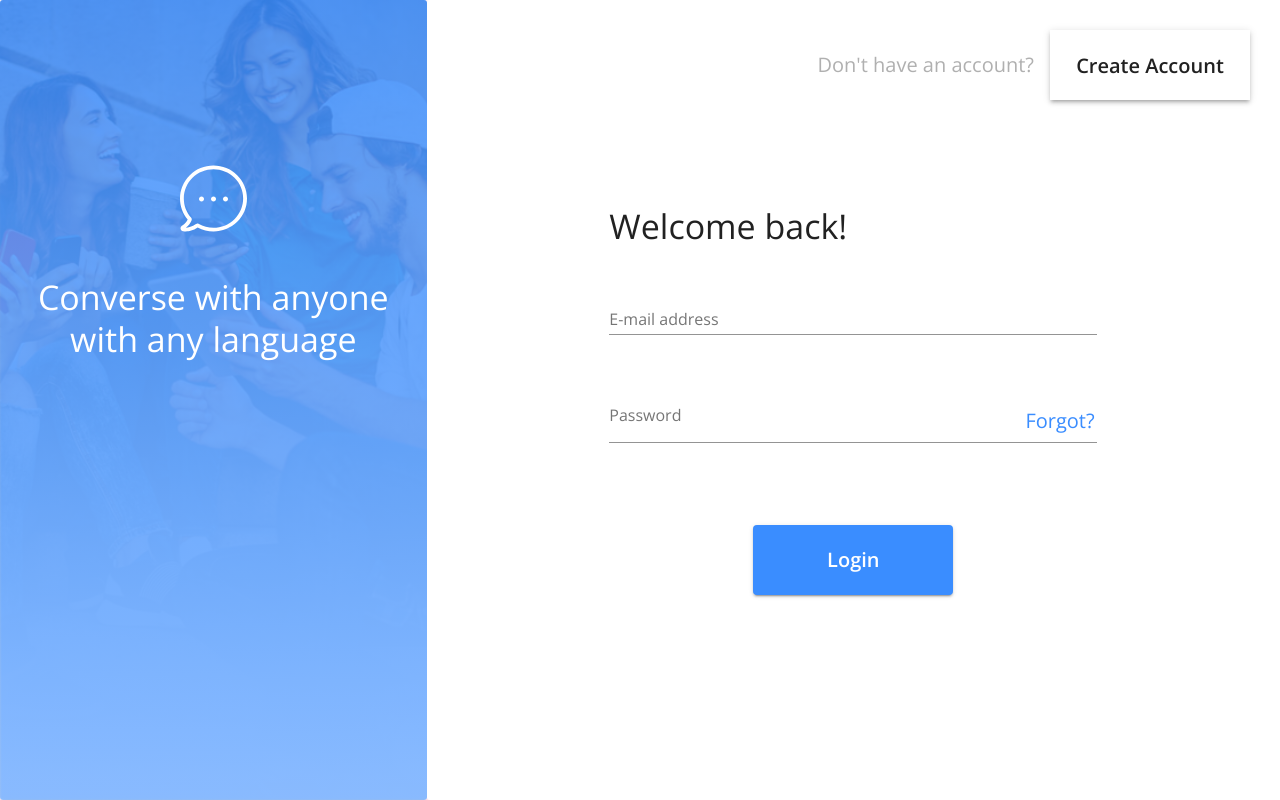
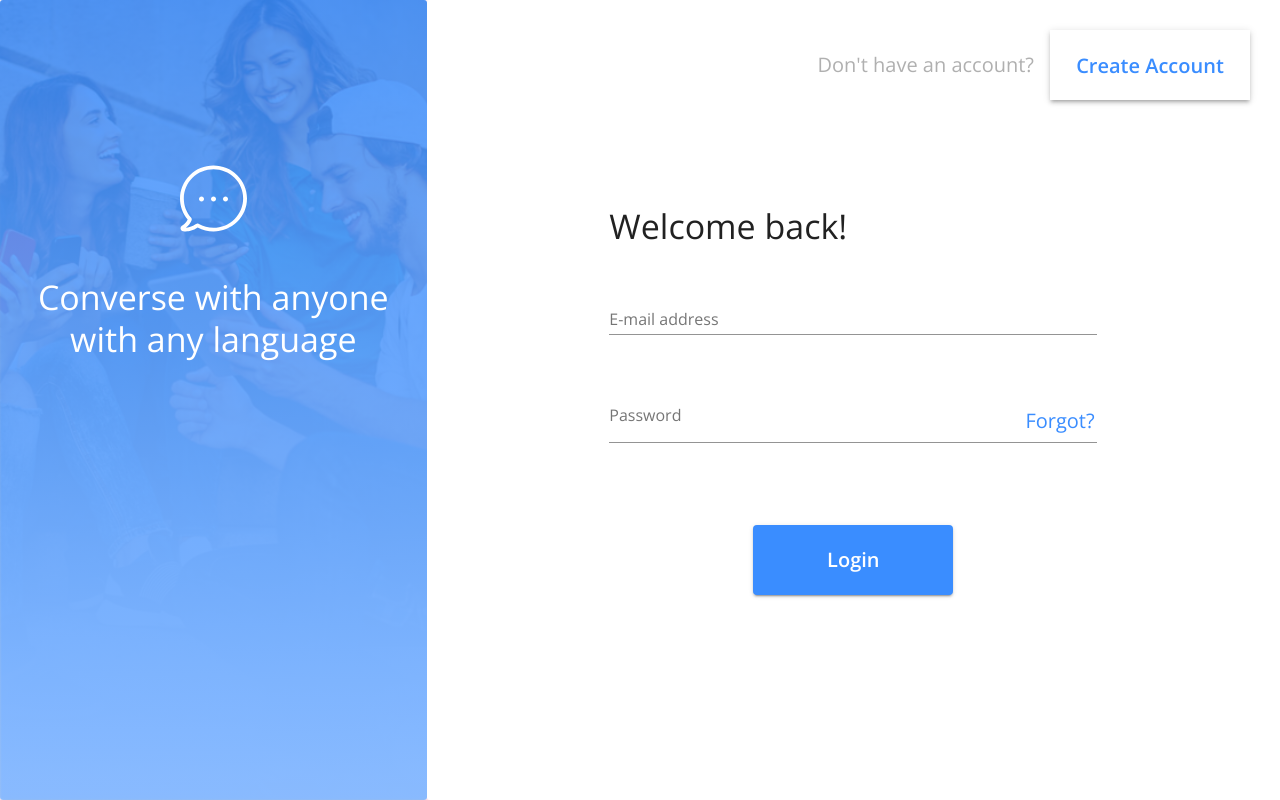
Before and after one commit to tianhaoyao/chat-app, a React (Create React App) app in the folder client/: page /login in a window 1280 px wide. Built offline with nearby package versions, Linux system fonts and the light colour scheme; no server answers.

Commit message:
btn color change

```diff
--- a/client/src/LoginForm.js
+++ b/client/src/LoginForm.js
@@ -1,7 +1,7 @@
 import React from "react";
 import { Redirect, useHistory } from "react-router-dom";
 import { connect } from "react-redux";
-import { makeStyles} from '@material-ui/core/styles';
+import { makeStyles, withStyles} from '@material-ui/core/styles';
 import {
   Grid,
   Box,
@@ -37,6 +37,12 @@ const useStyles = makeStyles({
 
 });
 
+const SwitchButton = withStyles({
+  label: {
+    color: '#3A8DFF'
+  },
+})(Button);
+
 
 const LoginForm = (props) => {
   const classes = useStyles();
@@ -63,9 +69,9 @@ const LoginForm = (props) => {
           </Grid>
           <Grid item>
             <Box boxShadow={3}>
-              <Button onClick={() => history.push("/register")} className={classes.button}>
+              <SwitchButton onClick={() => history.push("/register")} className={classes.button}>
                   Create Account
-              </Button>
+              </SwitchButton>
             </Box>
           </Grid>
         </Grid>
--- a/client/src/SignupForm.js
+++ b/client/src/SignupForm.js
@@ -1,5 +1,5 @@
 import React, { useState } from "react";
-import { makeStyles} from '@material-ui/core/styles';
+import { makeStyles, withStyles} from '@material-ui/core/styles';
 import { Redirect, useHistory } from "react-router-dom";
 import { connect } from "react-redux";
 
@@ -40,6 +40,12 @@ const useStyles = makeStyles({
 
 });
 
+const SwitchButton = withStyles({
+  label: {
+    color: '#3A8DFF'
+  },
+})(Button);
+
 
 const Login = (props) => {
   const history = useHistory();
@@ -75,9 +81,9 @@ const Login = (props) => {
           </Grid>
           <Grid item>
             <Box boxShadow={3}>
-              <Button onClick={() => history.push("/login")} className={classes.button} label>
+              <SwitchButton onClick={() => history.push("/login")} className={classes.button} label>
                 Login
-              </Button>
+              </SwitchButton>
             </Box>
           </Grid>
         </Grid>
--- a/client/src/themes/theme.js
+++ b/client/src/themes/theme.js
@@ -19,7 +19,12 @@ export const theme = createMuiTheme({
     },
   },
   palette: {
-    primary: { main: "#3A8DFF" },
-    secondary: { main: "#B0B0B0" }
+    primary: {
+      main: "#3A8DFF",
+      contrastText: "#fff"
+    },
+    secondary: {
+      main: "#B0B0B0",
+    }
   }
 });
```
